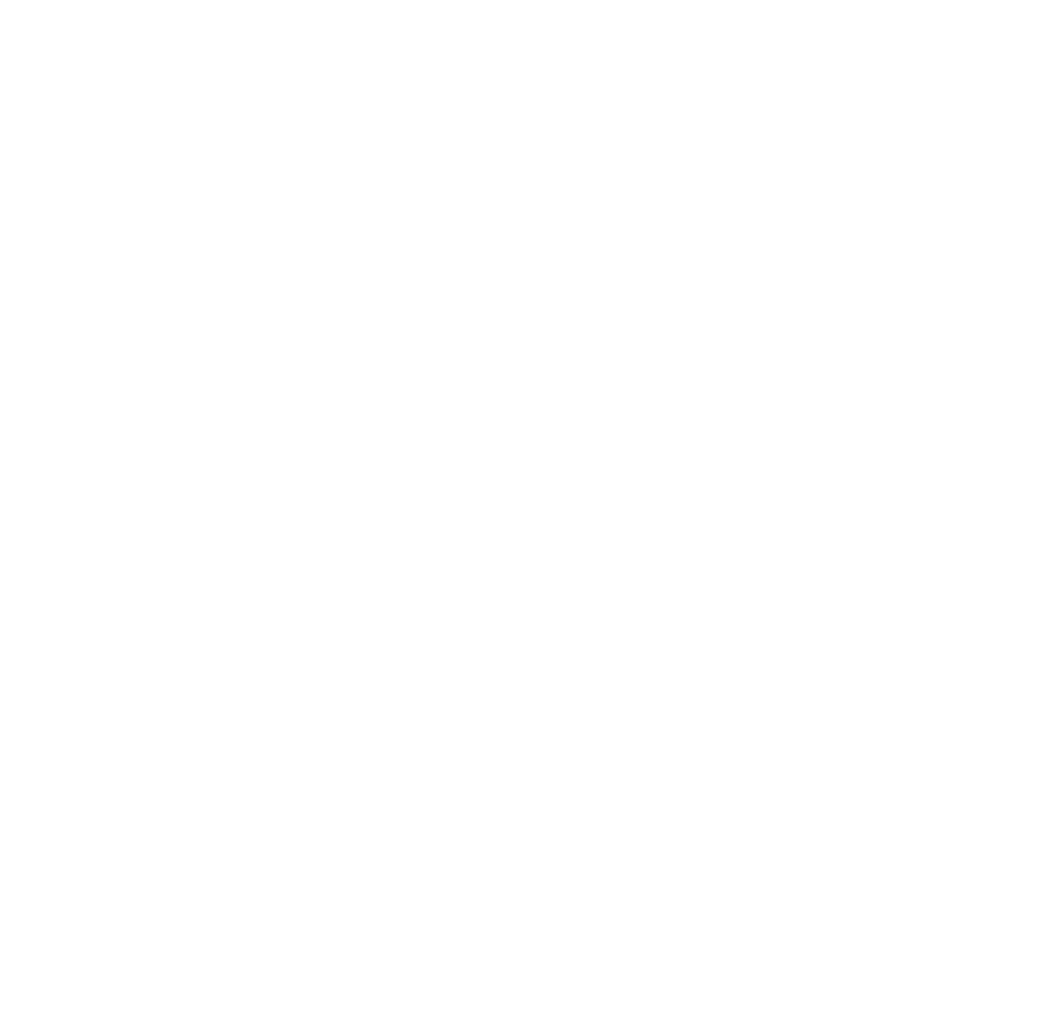
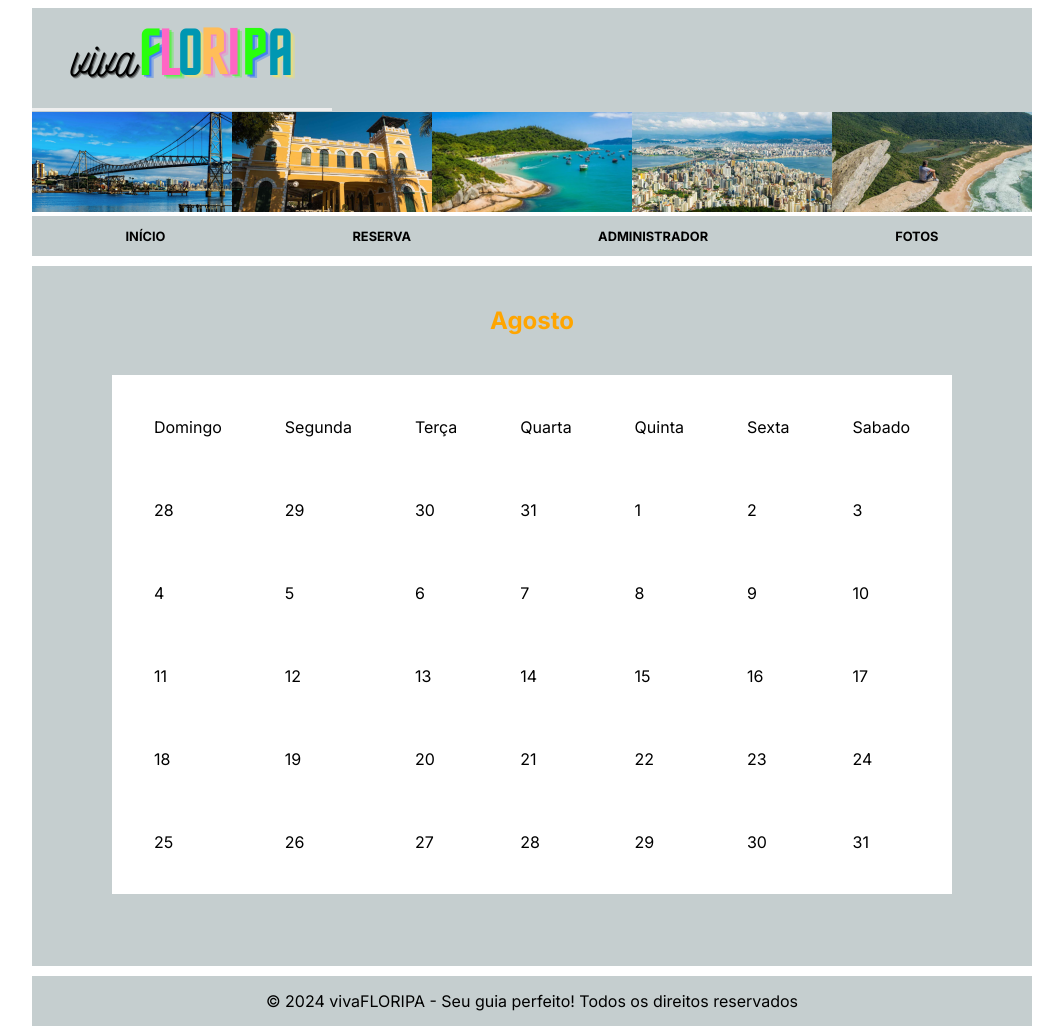
Before and after one commit to isadoraapg/Web_uniSenai_branchs, a plain HTML site: page pag3.html in a window 1280 px wide. Shown: the whole page, without its empty margins (108-1171 px from the left). Before the commit the page ends 800 px from the top, so only its background shows below. Drawn offline with Linux system fonts and the light colour scheme.

Commit message:
calendario

```diff
--- a/pag3.html
+++ b/pag3.html
@@ -1,9 +1,111 @@
 <!DOCTYPE html>
 <html lang="pt-BR">
-  <head>
-    <meta charset="UTF-8" />
-    <meta name="viewport" content="width=device-width, initial-scale=1.0" />
-    <title>Document</title>
-  </head>
-  <body></body>
+<head>
+
+    <link rel="preconnect" href="https://fonts.googleapis.com">
+    <link rel="preconnect" href="https://fonts.gstatic.com" crossorigin>
+
+    <meta charset="UTF-8">
+    <meta name="viewport" content="width=device-width, initial-scale=1.0">
+    <title>Viva Floripa Hostel</title>
+    <link rel="stylesheet" href="css/stylesIndex.css"/>
+
+    <link href="https://fonts.googleapis.com/css2?family=Inter:ital,opsz,wght@0,14..32,100..900;1,14..32,100..900&family=Open+Sans:ital,wght@0,300..800;1,300..800&display=swap" rel="stylesheet">
+</head>
+
+<body>
+    <header>
+        <div id="pagina-inicial">
+
+            <div id="brand">
+                <button class="logo-index"><a href="index.html"><img src="img/vivafloripa.png" alt="viva FLORIPA" /></a></button>
+            </div>
+
+            <div id="imagem-barra">
+                <div><img src="img/ponte.png" alt="ponte hercílio luz" /></div>
+                <div><img src="img/mercado.png" alt="mercado publico" /></div>
+                <div><img src="img/praia.png" alt="praia" /></div>
+                <div><img src="img/mirante.png" alt="mirante" /></div>
+                <div><img src="img/trilha.png" alt="trilha lagoinha do leste"></div>
+            </div>
+
+
+            <nav class="barra-menu">
+                <a href="index.html" class="menu-item">INÍCIO</a>
+                <a href="pag2.html" class="menu-item">RESERVA</a>
+                <a href="pag3.html" class="menu-item">ADMINISTRADOR</a>
+                <a href="pag4.html" class="menu-item">FOTOS</a>
+
+            </nav>
+    </header>
+    <main>
+        </br>
+        <h2 align="center" style="color: orange;">
+            Agosto
+        </h2>
+        </br>
+        <table bgcolor="white" align="center" cellspacing="21" cellpadding="21">
+            <caption align="top"></caption>
+            <tr>
+                <td>Domingo</td>
+                <td>Segunda</td>
+                <td>Terça</td>
+                <td>Quarta</td>
+                <td>Quinta</td>
+                <td>Sexta</td>
+                <td>Sabado</td>
+            </tr>
+            <tr>
+                <td>28</td>
+                <td>29</td>
+                <td>30</td>
+                <td>31</td>
+                <td>1</td>
+                <td>2</td>
+                <td>3</td>
+            </tr>
+            <tr>
+                <td>4</td>
+                <td>5</td>
+                <td>6</td>
+                <td>7</td>
+                <td>8</td>
+                <td>9</td>
+                <td>10</td>
+            </tr>
+            <tr>
+                <td>11</td>
+                <td>12</td>
+                <td>13</td>
+                <td>14</td>
+                <td>15</td>
+                <td>16</td>
+                <td>17</td>
+            </tr>
+            <tr>
+                <td>18</td>
+                <td>19</td>
+                <td>20</td>
+                <td>21</td>
+                <td>22</td>
+                <td>23</td>
+                <td>24</td>
+            </tr>
+            <tr>
+                <td>25</td>
+                <td>26</td>
+                <td>27</td>
+                <td>28</td>
+                <td>29</td>
+                <td>30</td>
+                <td>31</td>
+            </tr>
+        </table>
+    </main>
+    <footer>
+        <p id="texto-footer">&copy; 2024 vivaFLORIPA - Seu guia perfeito! Todos os direitos reservados</p>
+    </footer>
+    </div>
+</body>
+
 </html>
```
